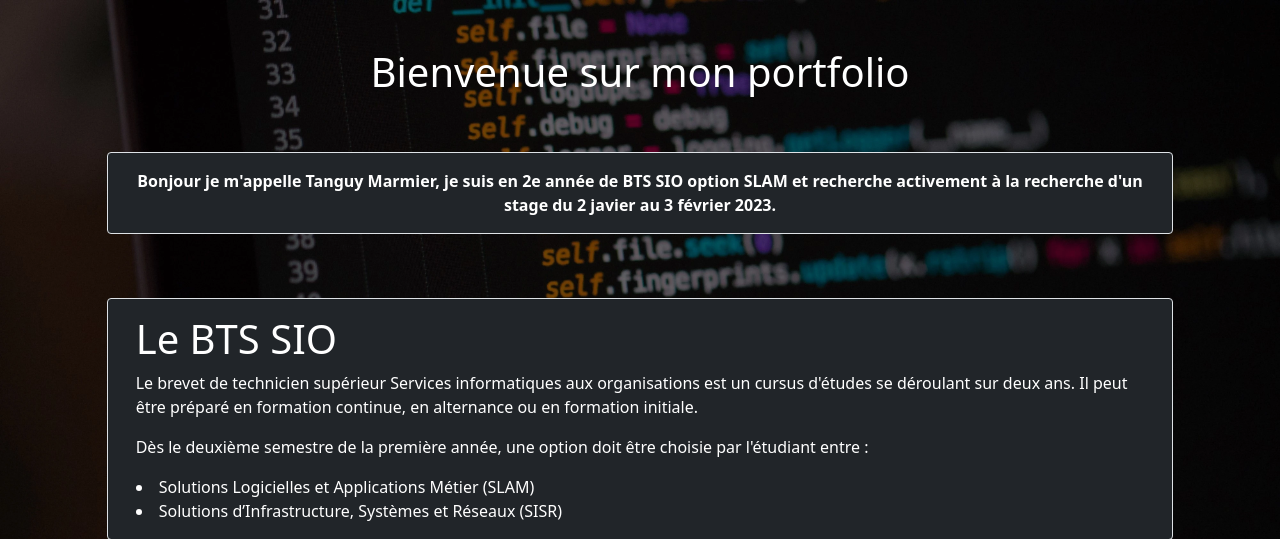
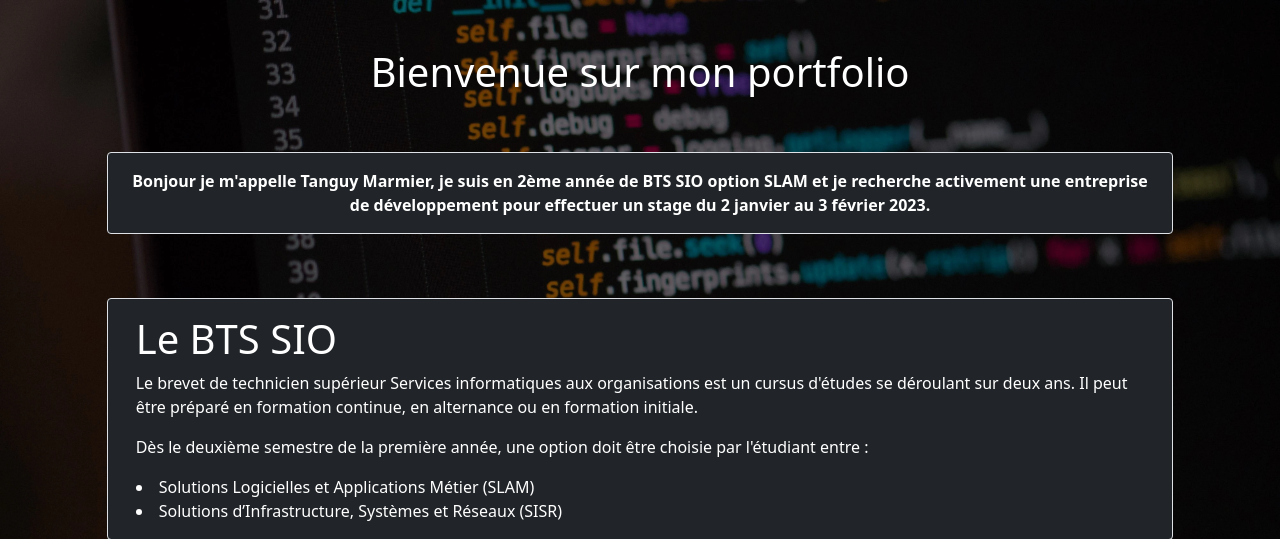
Before and after one commit to tanguym77/portfolio, a PHP site: page / in a window 1280 px wide. Shown: the part 166-705 px from the top of the page. Run offline with PHP 8.4, Linux system fonts and the light colour scheme; some libraries are stand-ins or nearby versions.

Commit message:
phrase intro

```diff
--- a/index.php
+++ b/index.php
@@ -12,7 +12,7 @@
         <!-- Présentation -->
         <div class="row w-100 mx-auto text-center d-flex justify-content-center pt-5">
             <div class="col-md-10 border rounded text-white bg-dark p-3">
-                <b>Bonjour je m'appelle Tanguy Marmier, je suis en 2e année de BTS SIO option SLAM et recherche activement à la recherche d'un stage du 2 javier au 3 février 2023.</b>
+                <b>Bonjour je m'appelle Tanguy Marmier, je suis en 2ème année de BTS SIO option SLAM et je recherche activement une entreprise de développement pour effectuer un stage du 2 janvier au 3 février 2023.</b>
             </div>
         </div>
 
```
